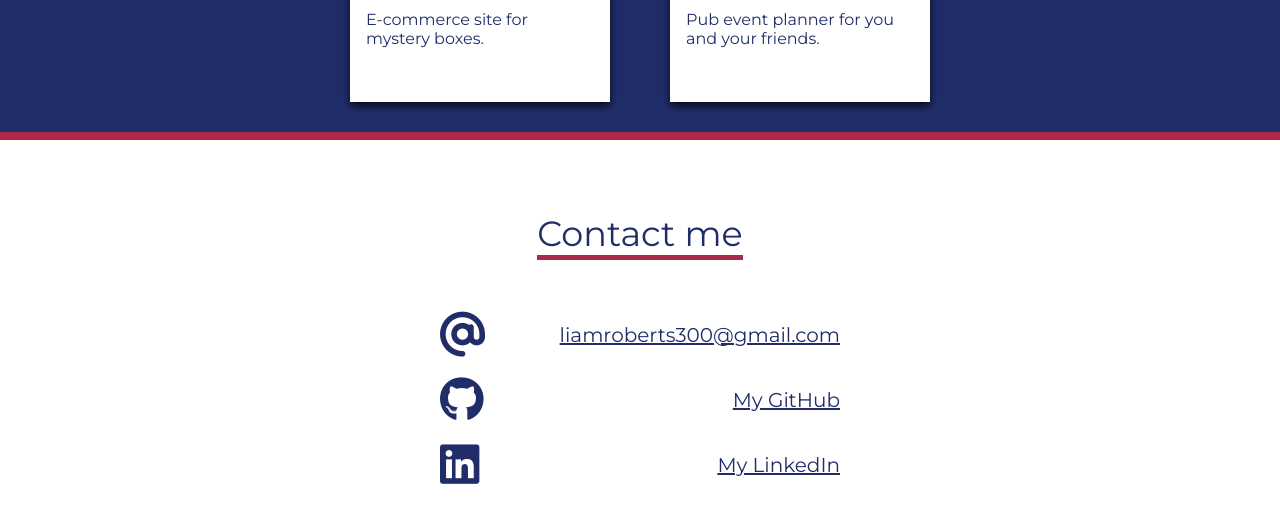
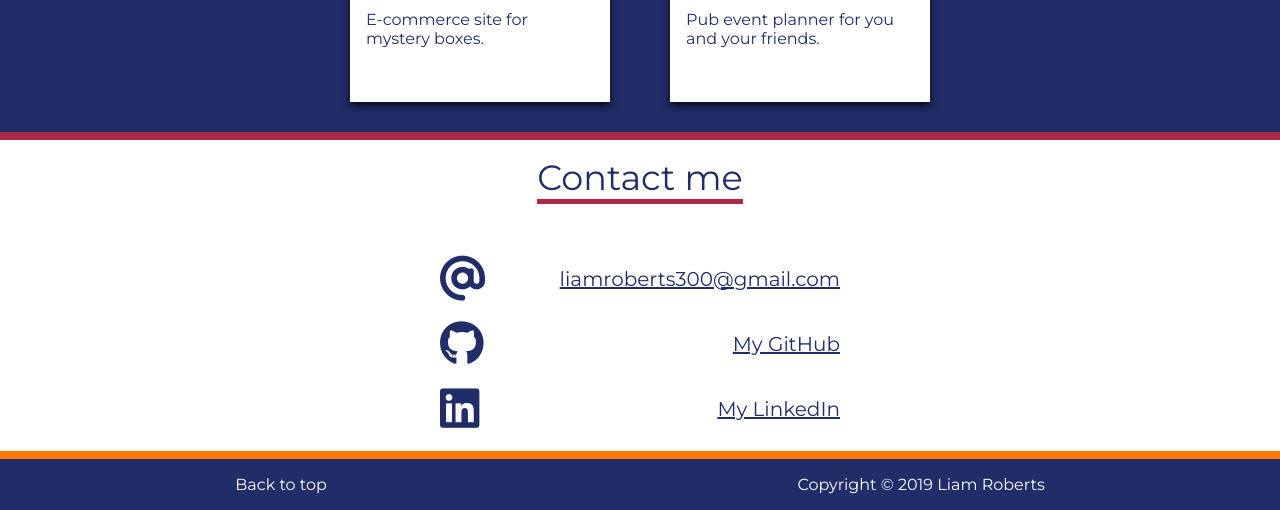
Before and after one commit to leeofham/leeofham.github.io, a website: page index.html in a window 1280 px wide. Shown: the part 2268-2778 px from the top of the page. Drawn offline with nearby package versions, Linux system fonts and the light colour scheme.

Commit message:
added footer and some styling

```diff
--- a/index.html
+++ b/index.html
@@ -243,6 +243,10 @@
         </div>
       </div>
     </section>
+    <footer>
+      <a href=#top class='footer-link'>Back to top</a>
+      <p>Copyright © 2019 Liam Roberts</p>
+    </footer>
   <script src="app.js" charset="utf-8"></script>
   </body>
 </html>
--- a/style.css
+++ b/style.css
@@ -7,6 +7,10 @@ html, body{
   flex-direction: column;
   margin: 0;
   scroll-behavior: smooth;
+}
+
+.footer-link:visited{
+  color: white;
 }
 
 a:visited{
@@ -306,6 +310,7 @@ hr{
   width: 100vw;
   height: 100%;
   border-top: solid #AB2849 8px;
+  padding-top: 2vh;
 }
 
 .contact-title{
@@ -340,6 +345,30 @@ hr{
 }
 
 .find-me a:hover{
+  color: #FF7705;
+}
+
+footer{
+  background-color: #202D69;
+  width: 100vw;
+  display: flex;
+  flex-direction: row;
+  justify-content: space-around;
+  align-items: center;
+  font-family: 'Montserrat', sans-serif;
+  border-top: solid #FF7705 8px;
+}
+
+footer p{
+  color: white;
+}
+
+.footer-link{
+  color: white;
+  text-decoration: none;
+}
+
+.footer-link:hover{
   color: #FF7705;
 }
 
```
